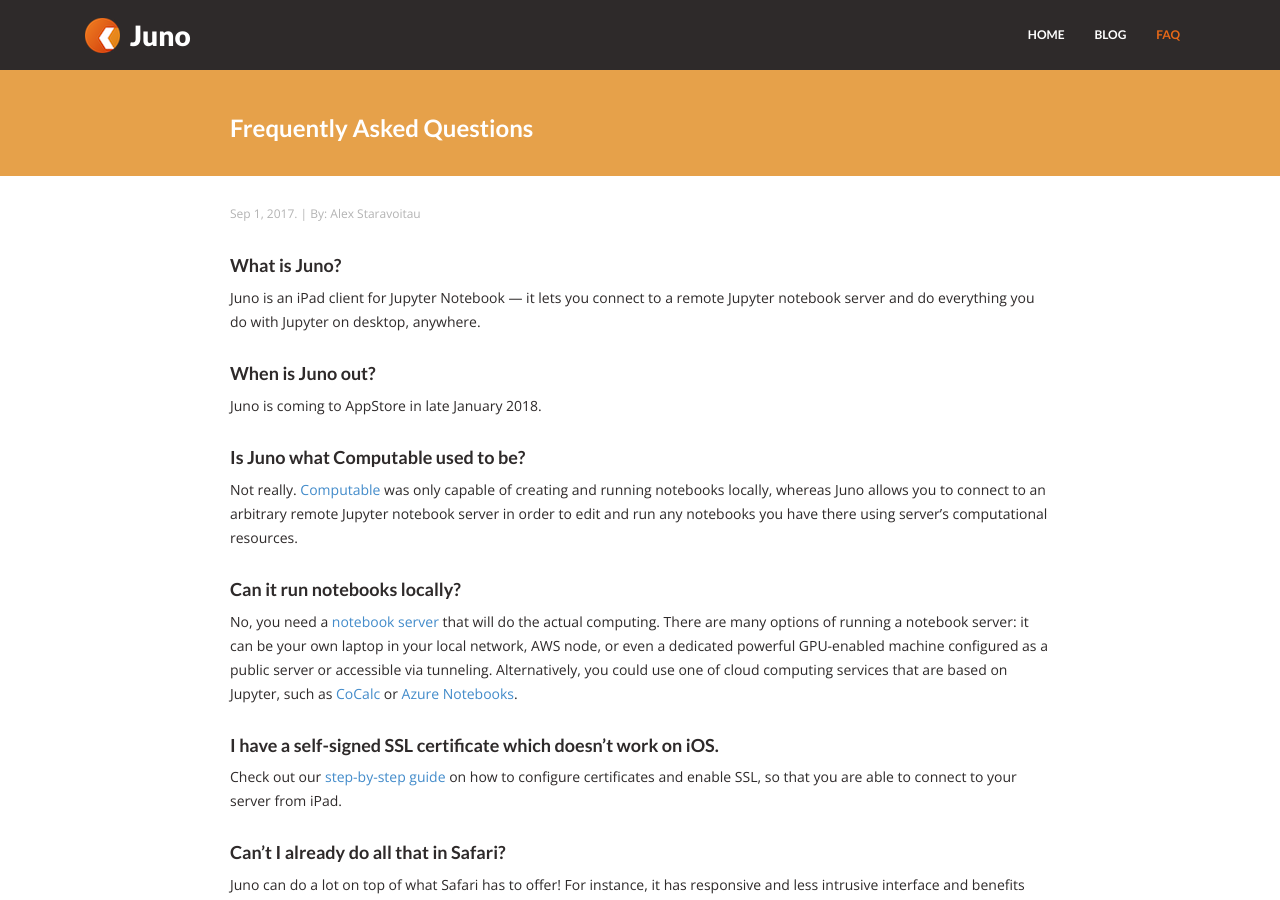
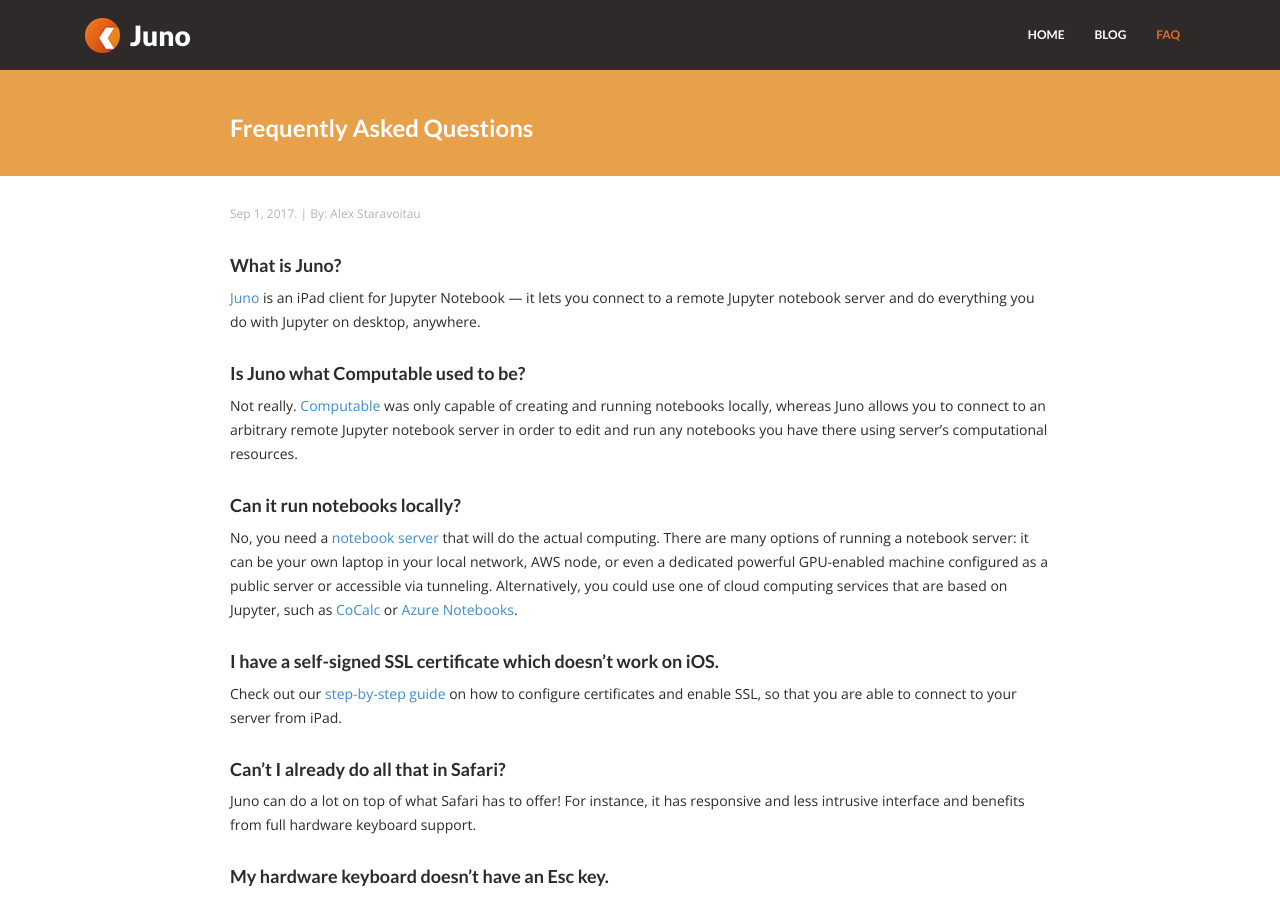
Before and after one commit to test-juno-sh/juno-website-test, a Jekyll site: the page built from _posts/2017-09-01-faq.markdown, in a window 1280 px wide and 900 px high. Built offline with Jekyll 4.4.1, drawn with Linux system fonts in a browser that asks for light colours; nearby versions of some CDN libraries.

Commit message:
Update FAQ.

```diff
--- a/_posts/2017-09-01-faq.markdown
+++ b/_posts/2017-09-01-faq.markdown
@@ -9,16 +9,13 @@
 no-blog: true
 ---
 #### What is Juno?
-Juno is an iPad client for Jupyter Notebook — it lets you connect to a remote Jupyter notebook server and do everything you do with Jupyter on desktop, anywhere.
-
-#### When is Juno out?
-Juno is coming to AppStore in late January 2018.
+[Juno](https://itunes.apple.com/app/juno-jupyter-notebook-client/id1315744137){:target="_blank"} is an iPad client for Jupyter Notebook — it lets you connect to a remote Jupyter notebook server and do everything you do with Jupyter on desktop, anywhere.
 
 #### Is Juno what Computable used to be?
 Not really. [Computable](http://computableapp.com){:target="_blank"} was only capable of creating and running notebooks locally, whereas Juno allows you to connect to an arbitrary remote Jupyter notebook server in order to edit and run any notebooks you have there using server's computational resources.
 
 #### Can it run notebooks locally?
-No, you need a [notebook server](http://jupyter-notebook.readthedocs.io/en/latest/public_server.html){:target="_blank"} that will do the actual computing. There are many options of running a notebook server: it can be your own laptop in your local network, AWS node, or even a dedicated powerful GPU-enabled machine configured as a public server or accessible via tunneling. Alternatively, you could use one of cloud computing services that are based on Jupyter, such as [CoCalc](http://cocalc.com) or [Azure Notebooks](https://notebooks.azure.com).
+No, you need a [notebook server](http://jupyter-notebook.readthedocs.io/en/latest/public_server.html){:target="_blank"} that will do the actual computing. There are many options of running a notebook server: it can be your own laptop in your local network, AWS node, or even a dedicated powerful GPU-enabled machine configured as a public server or accessible via tunneling. Alternatively, you could use one of cloud computing services that are based on Jupyter, such as [CoCalc](http://cocalc.com){:target="_blank"} or [Azure Notebooks](https://notebooks.azure.com){:target="_blank"}.
 
 #### I have a self-signed SSL certificate which doesn't work on iOS.
 Check out our [step-by-step guide](/ssl-self-signed-cert){:target="_blank"} on how to configure certificates and enable SSL, so that you are able to connect to your server from iPad.
```
